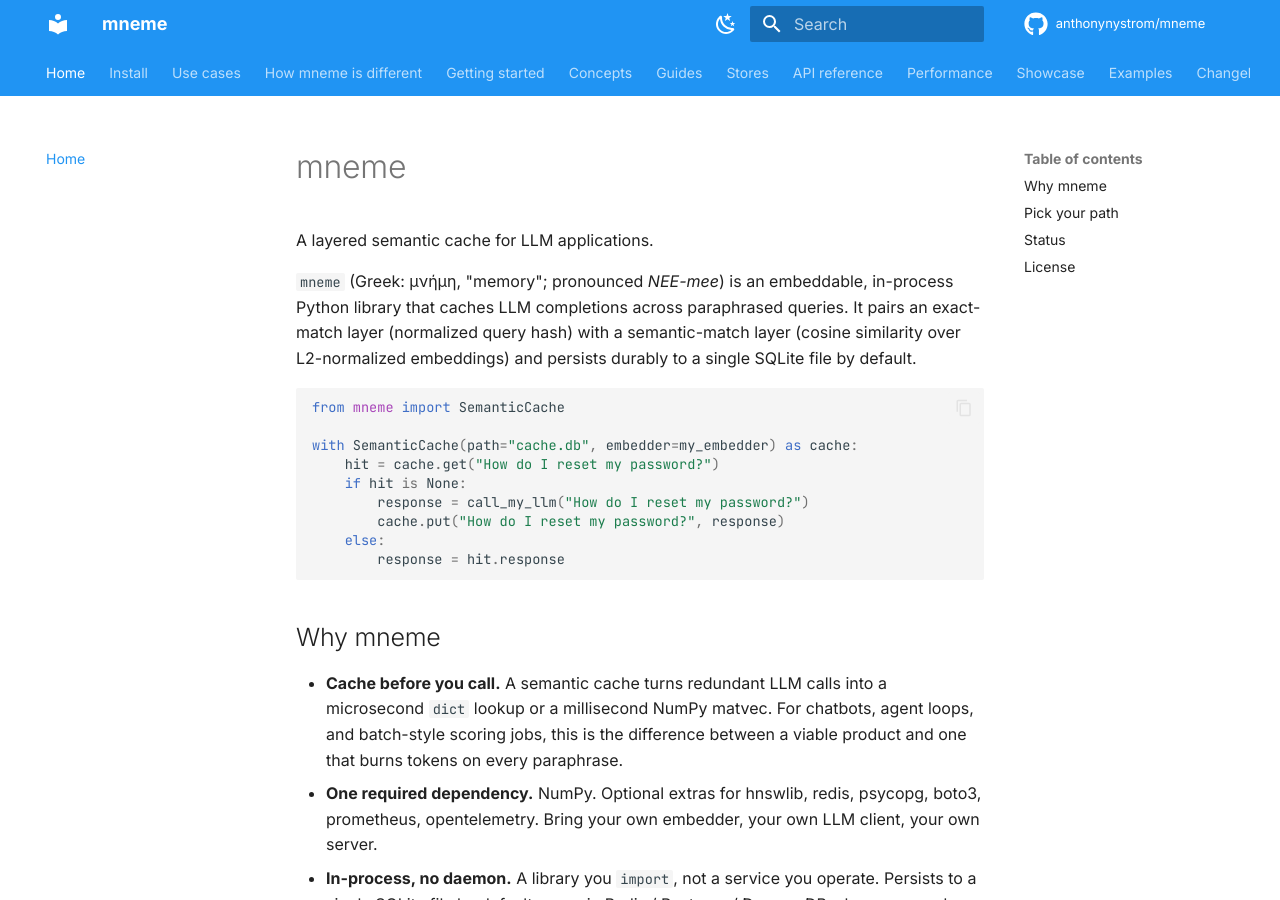
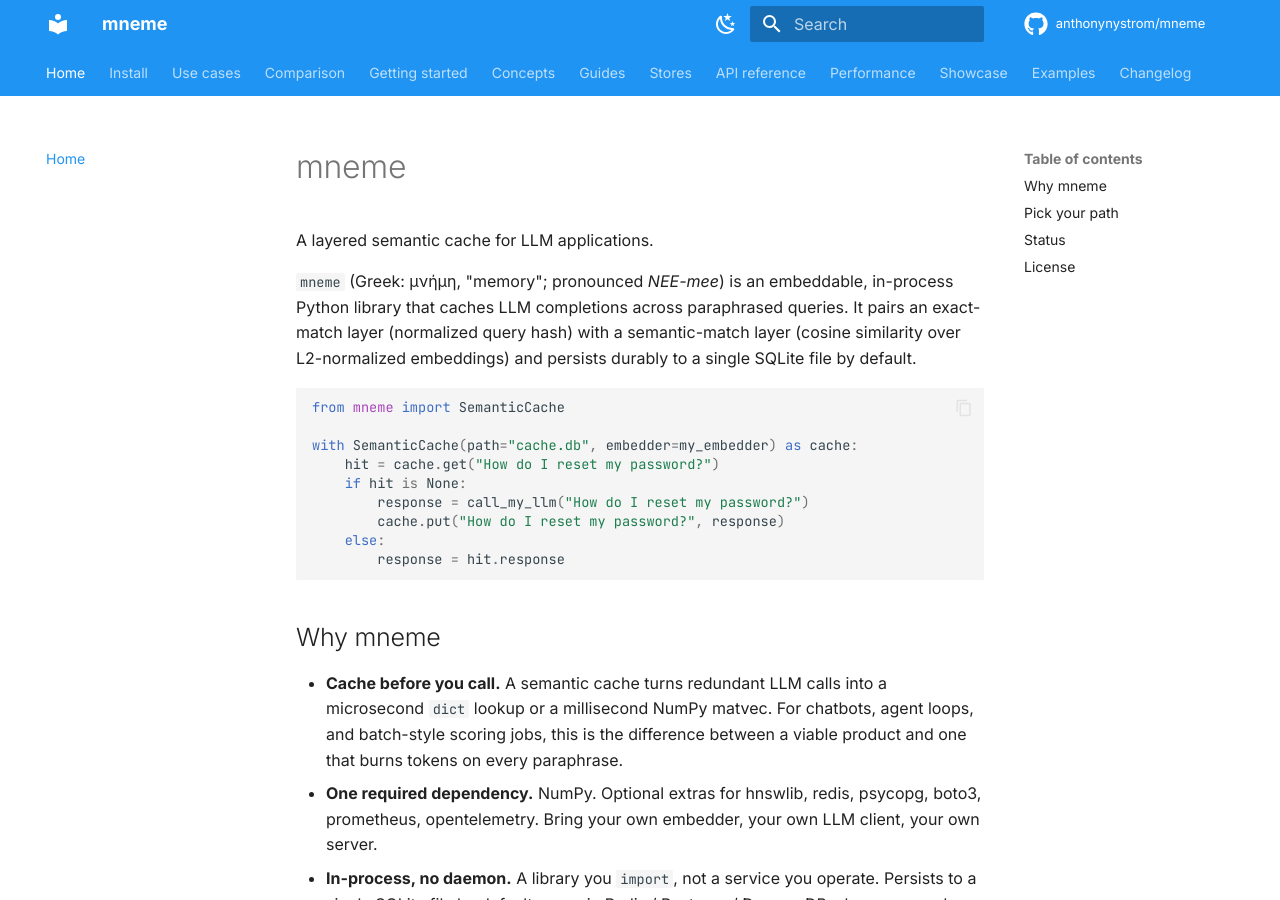
Before and after one commit to AnthonyNystrom/mneme, an MkDocs documentation site: the page built from docs/index.md, in a window 1280 px wide and 900 px high. Built offline with MkDocs 1.6.1 and Material for MkDocs 9.7.7, drawn with Linux system fonts in a browser that asks for light colours; comment, search, counter and statistics services are not loaded.

Commit message:
Pages update

```diff
--- a/mkdocs.yml
+++ b/mkdocs.yml
@@ -99,7 +99,7 @@
   - Home: index.md
   - Install: install.md
   - Use cases: use-cases.md
-  - How mneme is different: comparison.md
+  - Comparison: comparison.md
   - Getting started:
       - Sync quickstart: getting-started/quickstart-sync.md
       - Async quickstart: getting-started/quickstart-async.md
```
